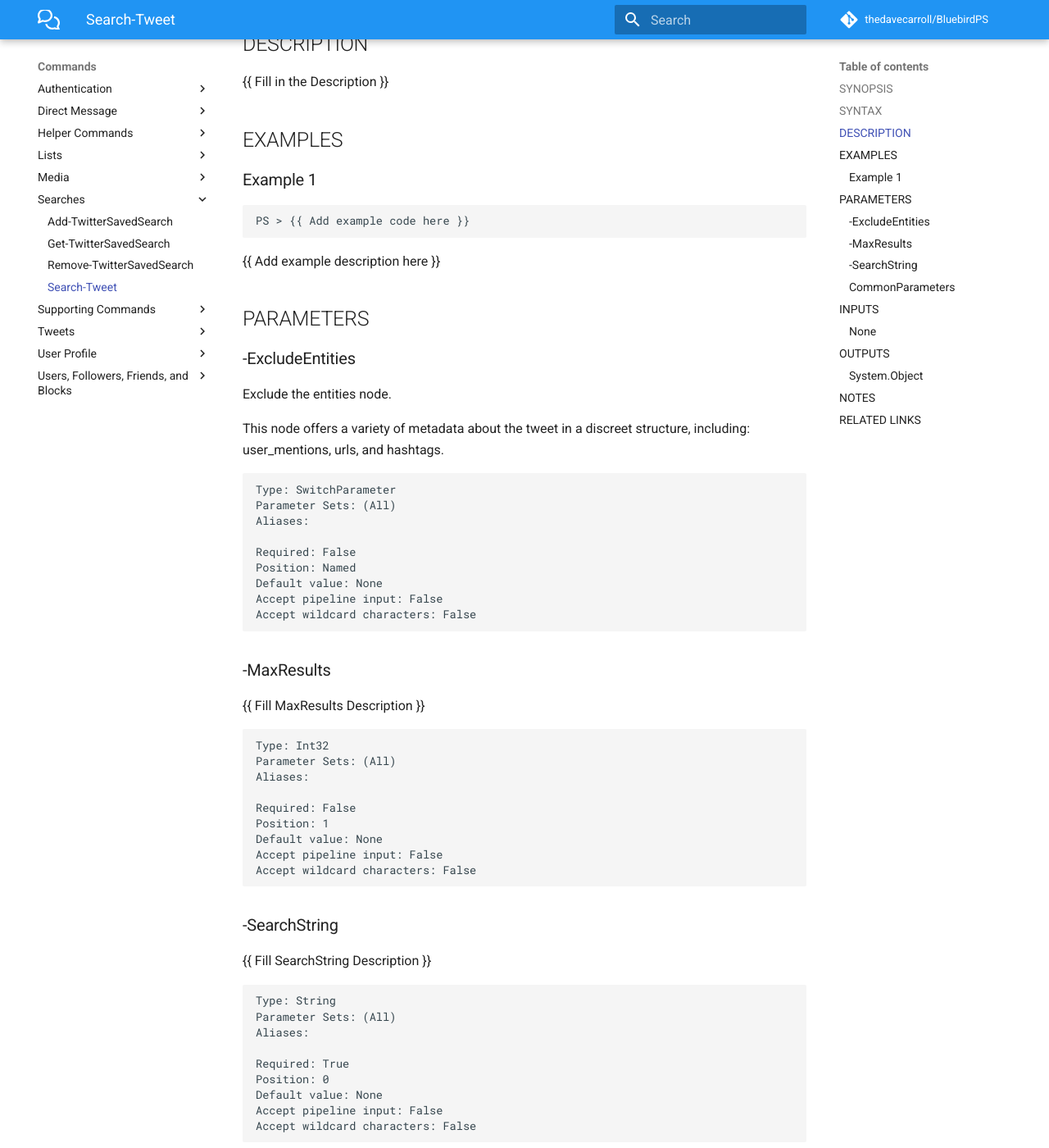
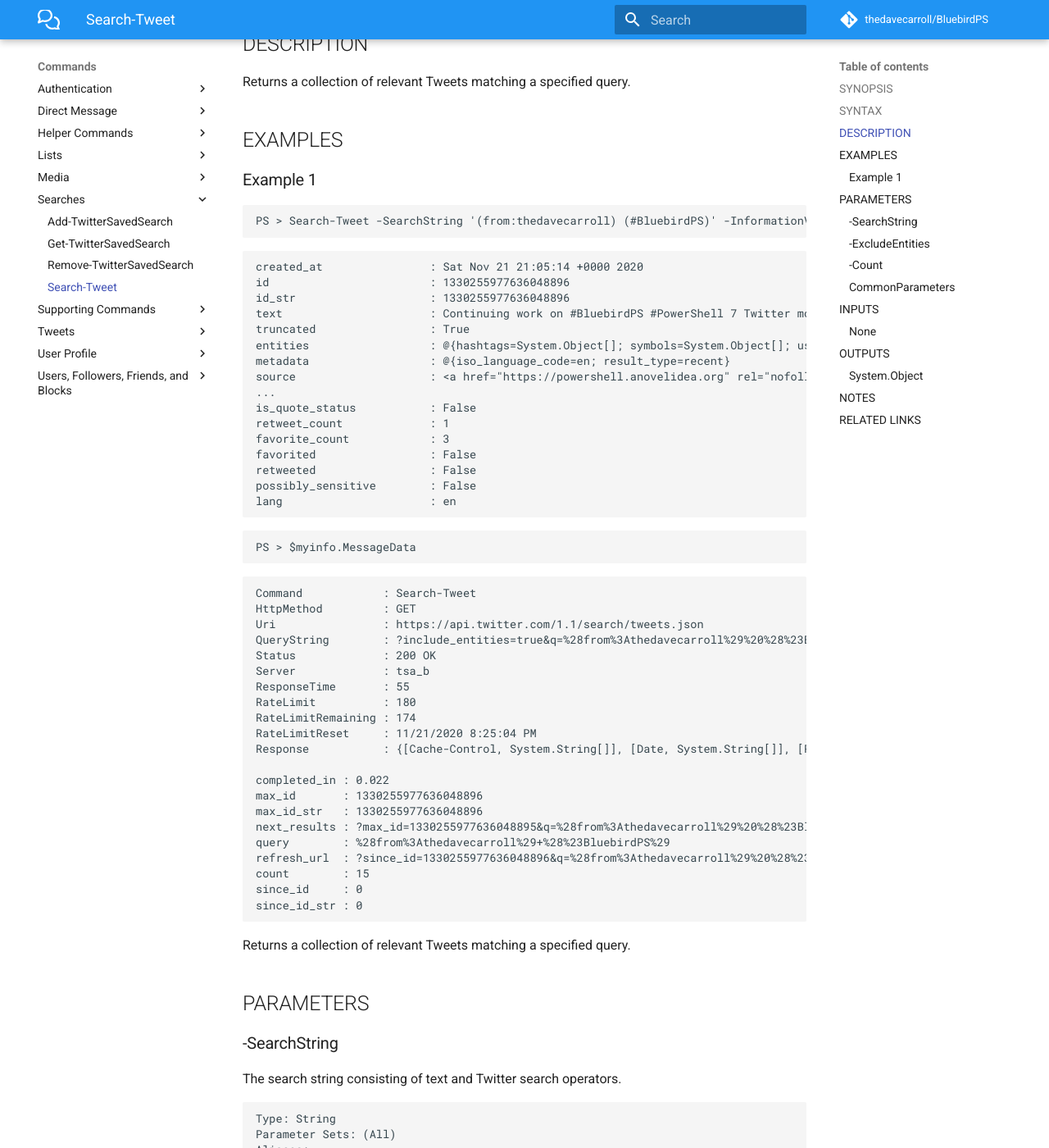
Before and after one commit to thedavecarroll/BluebirdPS, an MkDocs documentation site: the page built from docs/Searches/Search-Tweet.md, in a window 1280 px wide and 1400 px high, scrolled down 439 px. Shown: the whole window at 82% size. Built offline with MkDocs 1.6.1 and Material for MkDocs 9.7.7, drawn with Linux system fonts in a browser that asks for light colours; comment, search, counter and statistics services are not loaded; some of the changed text lies outside the part shown.

Commit message:
docs update

````diff
--- /dev/null
+++ b/docs/Helper Commands/Test-SearchString.md
@@ -0,0 +1,70 @@
+---
+external help file: BluebirdPS-help.xml
+Module Name: BluebirdPS
+online version: https://bluebirdps.anovelidea.org/en/latest/Helper%20Commands/Test-SearchString
+schema: 2.0.0
+---
+
+# Test-SearchString
+
+## SYNOPSIS
+
+Validate a Twitter search string.
+
+## SYNTAX
+
+```powershell
+Test-SearchString [-SearchString] <String> [<CommonParameters>]
+```
+
+## DESCRIPTION
+
+Validate a Twitter search string.
+
+Currently, this only validates against length.
+
+## EXAMPLES
+
+### Example 1
+
+```powershell
+PS > Test-SearchString -SearchString '(from:thedavecarroll) (#BluebirdPS)'
+```
+
+Validate a Twitter search string.
+
+## PARAMETERS
+
+### -SearchString
+
+The search string consisting of text and Twitter search operators.
+
+```yaml
+Type: String
+Parameter Sets: (All)
+Aliases:
+
+Required: True
+Position: 0
+Default value: None
+Accept pipeline input: False
+Accept wildcard characters: False
+```
+
+### CommonParameters
+
+This cmdlet supports the common parameters: -Debug, -ErrorAction, -ErrorVariable, -InformationAction, -InformationVariable, -OutVariable, -OutBuffer, -PipelineVariable, -Verbose, -WarningAction, and -WarningVariable. For more information, see [about_CommonParameters](http://go.microsoft.com/fwlink/?LinkID=113216).
+
+## INPUTS
+
+### None
+
+## OUTPUTS
+
+### System.Object
+
+## NOTES
+
+## RELATED LINKS
+
+[Online Version](https://bluebirdps.anovelidea.org/en/latest/Helper%20Commands/Test-SearchString)
--- a/docs/Searches/Search-Tweet.md
+++ b/docs/Searches/Search-Tweet.md
@@ -8,27 +8,93 @@
 # Search-Tweet
 
 ## SYNOPSIS
-{{ Fill in the Synopsis }}
+
+Returns a collection of relevant Tweets matching a specified query.
 
 ## SYNTAX
 
-```
+```powershell
 Search-Tweet [-SearchString] <String> [[-MaxResults] <Int32>] [-ExcludeEntities] [<CommonParameters>]
 ```
 
 ## DESCRIPTION
-{{ Fill in the Description }}
+
+Returns a collection of relevant Tweets matching a specified query.
 
 ## EXAMPLES
 
 ### Example 1
+
 ```powershell
-PS > {{ Add example code here }}
+PS > Search-Tweet -SearchString '(from:thedavecarroll) (#BluebirdPS)' -InformationVariable myinfo
 ```
 
-{{ Add example description here }}
+```console
+created_at                : Sat Nov 21 21:05:14 +0000 2020
+id                        : 1330255977636048896
+id_str                    : 1330255977636048896
+text                      : Continuing work on #BluebirdPS #PowerShell 7 Twitter module. Tweaking the Send-TwitterMedia function.… https://t.co/ylU7YX8gBV
+truncated                 : True
+entities                  : @{hashtags=System.Object[]; symbols=System.Object[]; user_mentions=System.Object[]; urls=System.Object[]}
+metadata                  : @{iso_language_code=en; result_type=recent}
+source                    : <a href="https://powershell.anovelidea.org" rel="nofollow">thedavecarrroll-tweets-with-pwsh</a>
+...
+is_quote_status           : False
+retweet_count             : 1
+favorite_count            : 3
+favorited                 : False
+retweeted                 : False
+possibly_sensitive        : False
+lang                      : en
+```
+
+```powershell
+PS > $myinfo.MessageData
+```
+
+```console
+Command            : Search-Tweet
+HttpMethod         : GET
+Uri                : https://api.twitter.com/1.1/search/tweets.json
+QueryString        : ?include_entities=true&q=%28from%3Athedavecarroll%29%20%28%23BluebirdPS%29
+Status             : 200 OK
+Server             : tsa_b
+ResponseTime       : 55
+RateLimit          : 180
+RateLimitRemaining : 174
+RateLimitReset     : 11/21/2020 8:25:04 PM
+Response           : {[Cache-Control, System.String[]], [Date, System.String[]], [Pragma, System.String[]], [Server, System.String[]]…}
+
+completed_in : 0.022
+max_id       : 1330255977636048896
+max_id_str   : 1330255977636048896
+next_results : ?max_id=1330255977636048895&q=%28from%3Athedavecarroll%29%20%28%23BluebirdPS%29&include_entities=1
+query        : %28from%3Athedavecarroll%29+%28%23BluebirdPS%29
+refresh_url  : ?since_id=1330255977636048896&q=%28from%3Athedavecarroll%29%20%28%23BluebirdPS%29&include_entities=1
+count        : 15
+since_id     : 0
+since_id_str : 0
+```
+
+Returns a collection of relevant Tweets matching a specified query.
 
 ## PARAMETERS
+
+### -SearchString
+
+The search string consisting of text and Twitter search operators.
+
+```yaml
+Type: String
+Parameter Sets: (All)
+Aliases:
+
+Required: True
+Position: 0
+Default value: None
+Accept pipeline input: False
+Accept wildcard characters: False
+```
 
 ### -ExcludeEntities
 
@@ -48,8 +114,9 @@
 Accept wildcard characters: False
 ```
 
-### -MaxResults
-{{ Fill MaxResults Description }}
+### -Count
+
+Specifies the number of tweets to retrieve.
 
 ```yaml
 Type: Int32
@@ -58,21 +125,6 @@
 
 Required: False
 Position: 1
-Default value: None
-Accept pipeline input: False
-Accept wildcard characters: False
-```
-
-### -SearchString
-{{ Fill SearchString Description }}
-
-```yaml
-Type: String
-Parameter Sets: (All)
-Aliases:
-
-Required: True
-Position: 0
 Default value: None
 Accept pipeline input: False
 Accept wildcard characters: False
@@ -92,6 +144,17 @@
 
 ## NOTES
 
+Please note that Twitter's search service and, by extension, the Search API is not meant to be an exhaustive source of Tweets.
+Not all Tweets will be indexed or made available via the search interface.
+
+To learn how to use Twitter Search effectively, please see the Standard search operators page for a list of available filter operators.
+
 ## RELATED LINKS
 
 [Online Version](https://bluebirdps.anovelidea.org/en/latest/Searches/Search-Tweet)
+
+[Test-SearchString](https://bluebirdps.anovelidea.org/en/latest/Helper%20Commands/Test-SearchString)
+
+[Search Standard Operators](https://developer.twitter.com/en/docs/twitter-api/v1/rules-and-filtering/overview/standard-operators)
+
+[Api Reference - GET search/tweets](https://developer.twitter.com/en/docs/twitter-api/v1/tweets/search/api-reference/get-search-tweets)
````
Also changed, not shown: docs/Direct Message/Get-TwitterDM.md (+1 -1 lines), docs/Searches/Add-TwitterSavedSearch.md (+0 -2 lines), docs/Searches/Get-TwitterSavedSearch.md (+59 -6 lines), docs/Searches/Remove-TwitterSavedSearch.md (+39 -20 lines), docs/Tweets/Get-TweetLike.md (+1 -1 lines).
